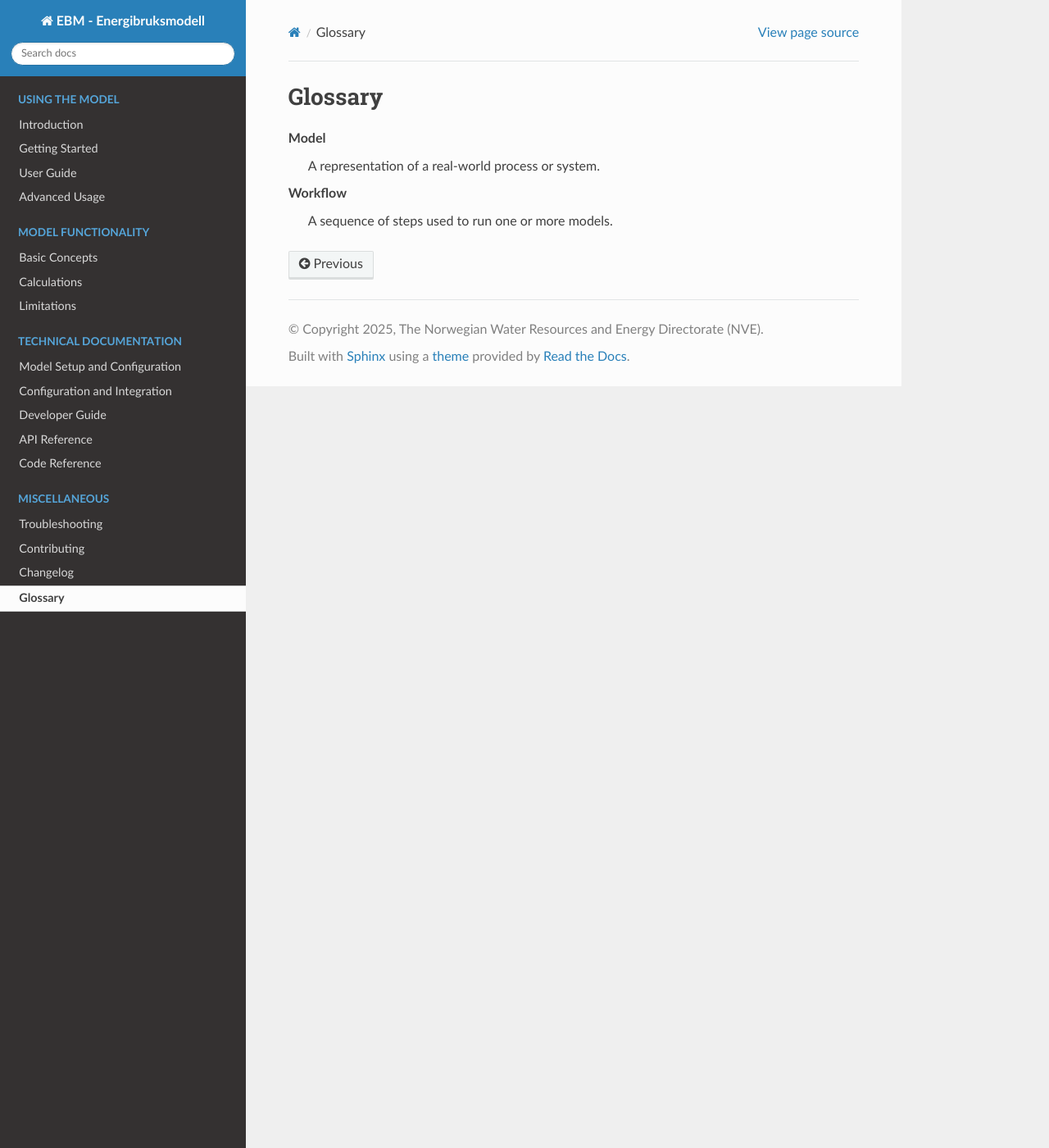
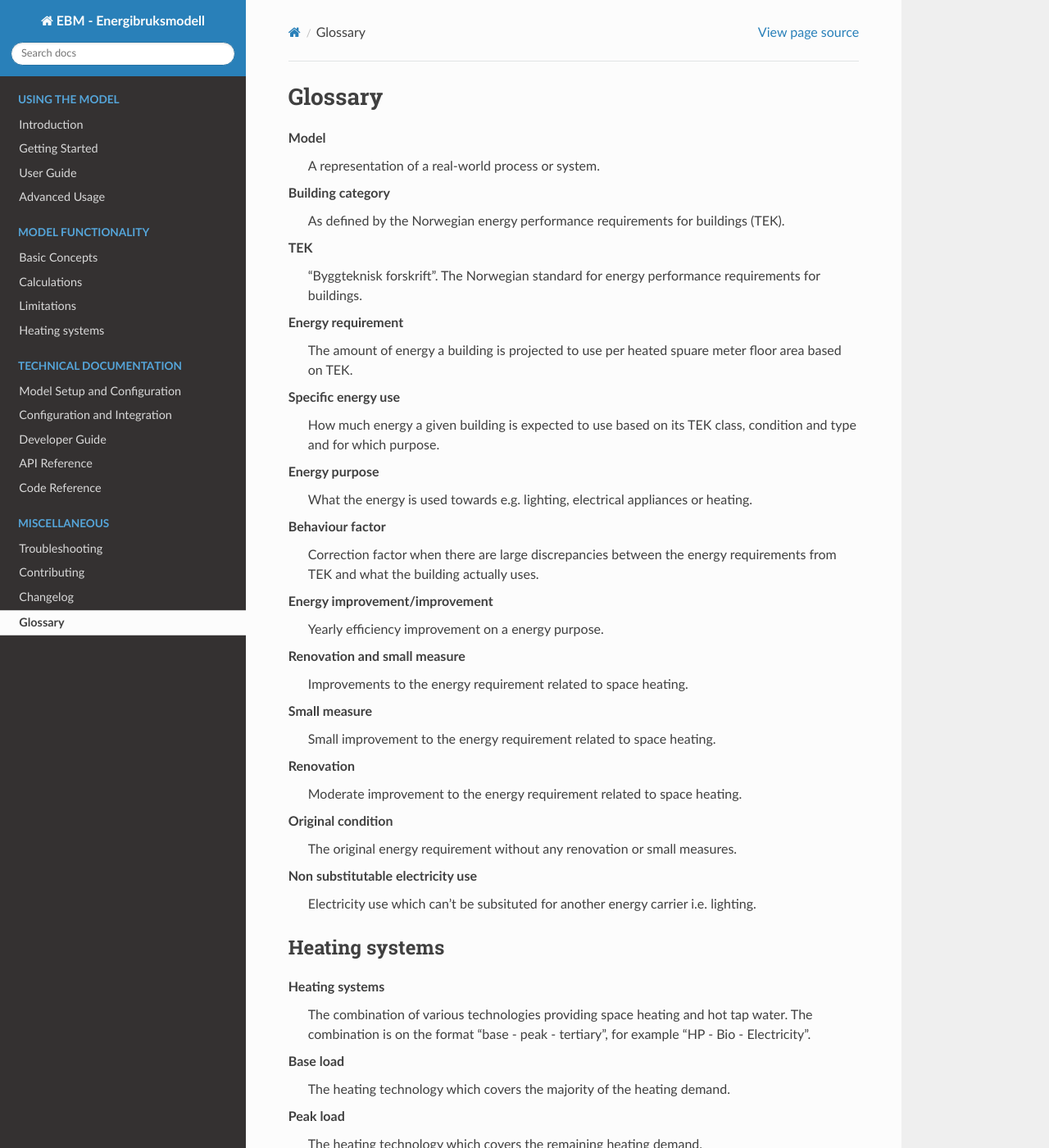
Before and after one commit to NVE/ebm, a Sphinx documentation site: the page built from docs/source/glossary.rst, in a window 1280 px wide and 1400 px high. Shown: the whole window at 82% size. Built offline with Sphinx 7.4.7 and the Read the Docs theme 3.1.0, drawn with Linux system fonts in a browser that asks for light colours; some of the changed text lies outside the part shown.

Commit message:
Lagt til heating systems rst fil

```diff
--- a/docs/source/glossary.rst
+++ b/docs/source/glossary.rst
@@ -3,8 +3,67 @@ Glossary
 
 .. glossary::
 
-   Model
-     A representation of a real-world process or system.
+  Model
+   A representation of a real-world process or system.
 
-   Workflow
-     A sequence of steps used to run one or more models.
+  Building category
+   As defined by the Norwegian energy performance requirements for buildings (TEK).
+
+  TEK
+   "Byggteknisk forskrift". The Norwegian standard for energy performance requirements for buildings.
+
+  Energy requirement
+   The amount of energy a building is projected to use per heated spuare meter floor area based on TEK.
+
+  Specific energy use
+   How much energy a given building is expected to use based on its TEK class, condition and type and for which purpose.
+
+  Energy purpose
+   What the energy is used towards e.g. lighting, electrical appliances or heating.
+
+  Behaviour factor
+   Correction factor when there are large discrepancies between the energy requirements from TEK and what the building actually uses.
+
+  Energy improvement/improvement
+   Yearly efficiency improvement on a energy purpose.
+
+  Renovation and small measure
+   Improvements to the energy requirement related to space heating.
+
+  Small measure
+   Small improvement to the energy requirement related to space heating.
+
+  Renovation
+   Moderate improvement to the energy requirement related to space heating.
+
+  Original condition
+   The original energy requirement without any renovation or small measures.
+
+  Non substitutable electricity use
+   Electricity use which can't be subsituted for another energy carrier i.e. lighting.
+
+Heating systems
+---------------
+.. glossary::
+
+  Heating systems
+   The combination of various technologies providing space heating and hot tap water.
+   The combination is on the format "base - peak - tertiary", for example "HP - Bio - Electricity".
+
+  Base load
+   The heating technology which covers the majority of the heating demand.
+
+  Peak load
+   The heating technology which covers the remaining heating demand.
+
+  Tertiary load
+   The heating technology which covers the final heating demand. Only relevant for the heating system "HP - Bio - Electricity"
+
+  <load> commodity
+   The energy good used by the heating technology covering the specified load.
+
+  <load> utilisation factor
+   How much of the heating demand is covered by the specified load per heating system group.
+
+  <load> efficiency
+   How efficiently the heating technology can deliver the specified heating demand.
--- a/docs/source/index.rst
+++ b/docs/source/index.rst
@@ -23,6 +23,7 @@ documentation for details.
    basic_concepts
    calculations
    limitations
+   heating_systems
 
 .. toctree::
    :maxdepth: 1
```
Also changed, not shown: docs/source/heating_systems.rst (added, +11 -0 lines), docs/source/introduction.rst (+7 -5 lines).
